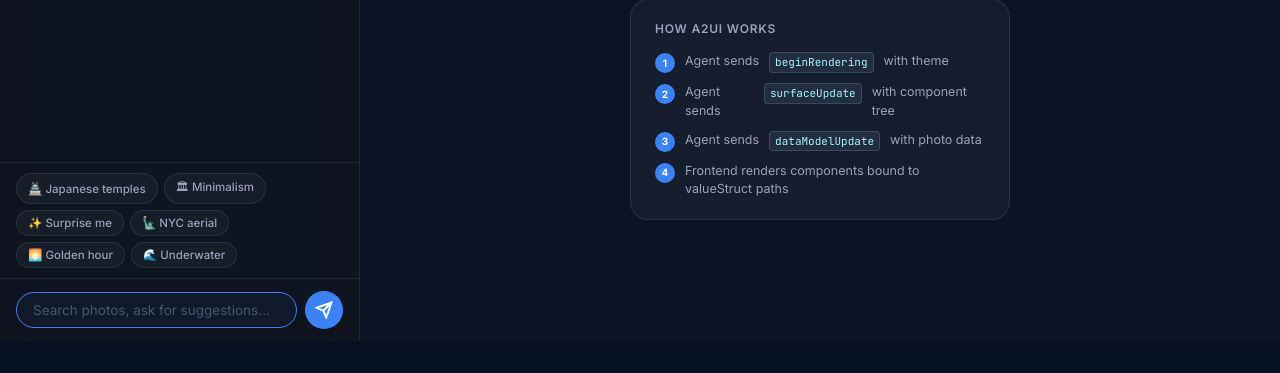
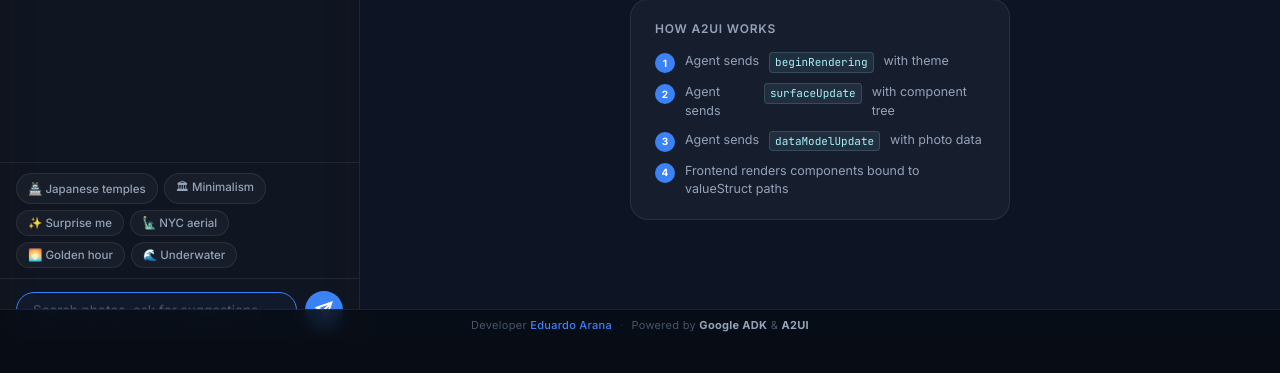
Before and after one commit to arananet/a2ui-example, a FastAPI app: page / in a window 1280 px wide. Shown: the part 459-832 px from the top of the page. Before the commit the page ends 800 px from the top, so only its background shows below. Run offline with FastAPI, Linux system fonts and the light colour scheme.

Commit message:
feat: add Eduardo Arana developer credit in footer

```diff
--- a/frontend/static/style.css
+++ b/frontend/static/style.css
@@ -771,6 +771,42 @@ body {
   scrollbar-color: rgba(255,255,255,0.1) transparent;
 }
 
+/* ── Footer ─────────────────────────────────────────────────────────────── */
+.app-footer {
+  position: fixed;
+  bottom: 0;
+  left: 0;
+  right: 0;
+  height: 32px;
+  display: flex;
+  align-items: center;
+  justify-content: center;
+  gap: 8px;
+  background: rgba(8, 12, 20, 0.85);
+  backdrop-filter: blur(8px);
+  border-top: 1px solid var(--color-glass-border);
+  font-size: 11px;
+  color: var(--color-text-muted);
+  z-index: 50;
+  letter-spacing: 0.3px;
+}
+
+.app-footer a {
+  color: var(--color-primary);
+  text-decoration: none;
+  font-weight: 500;
+  transition: opacity 0.15s;
+}
+
+.app-footer a:hover { opacity: 0.8; }
+
+.app-footer strong { color: var(--color-text-secondary); }
+
+.footer-sep { opacity: 0.4; }
+
+/* push main content above the footer */
+body { padding-bottom: 32px; }
+
 /* ── Responsive (mobile graceful degradation) ──────────────────────────── */
 @media (max-width: 768px) {
   :root { --chat-width: 100vw; }
--- a/frontend/templates/index.html
+++ b/frontend/templates/index.html
@@ -168,6 +168,12 @@
   <p class="loading-text">Agent is thinking…</p>
 </div>
 
+<footer class="app-footer">
+  <span>Developer <a href="https://www.linkedin.com/in/eduardoarana/" target="_blank" rel="noopener noreferrer">Eduardo Arana</a></span>
+  <span class="footer-sep">·</span>
+  <span>Powered by <strong>Google ADK</strong> &amp; <strong>A2UI</strong></span>
+</footer>
+
 <script src="/static/app.js"></script>
 </body>
 </html>
```
